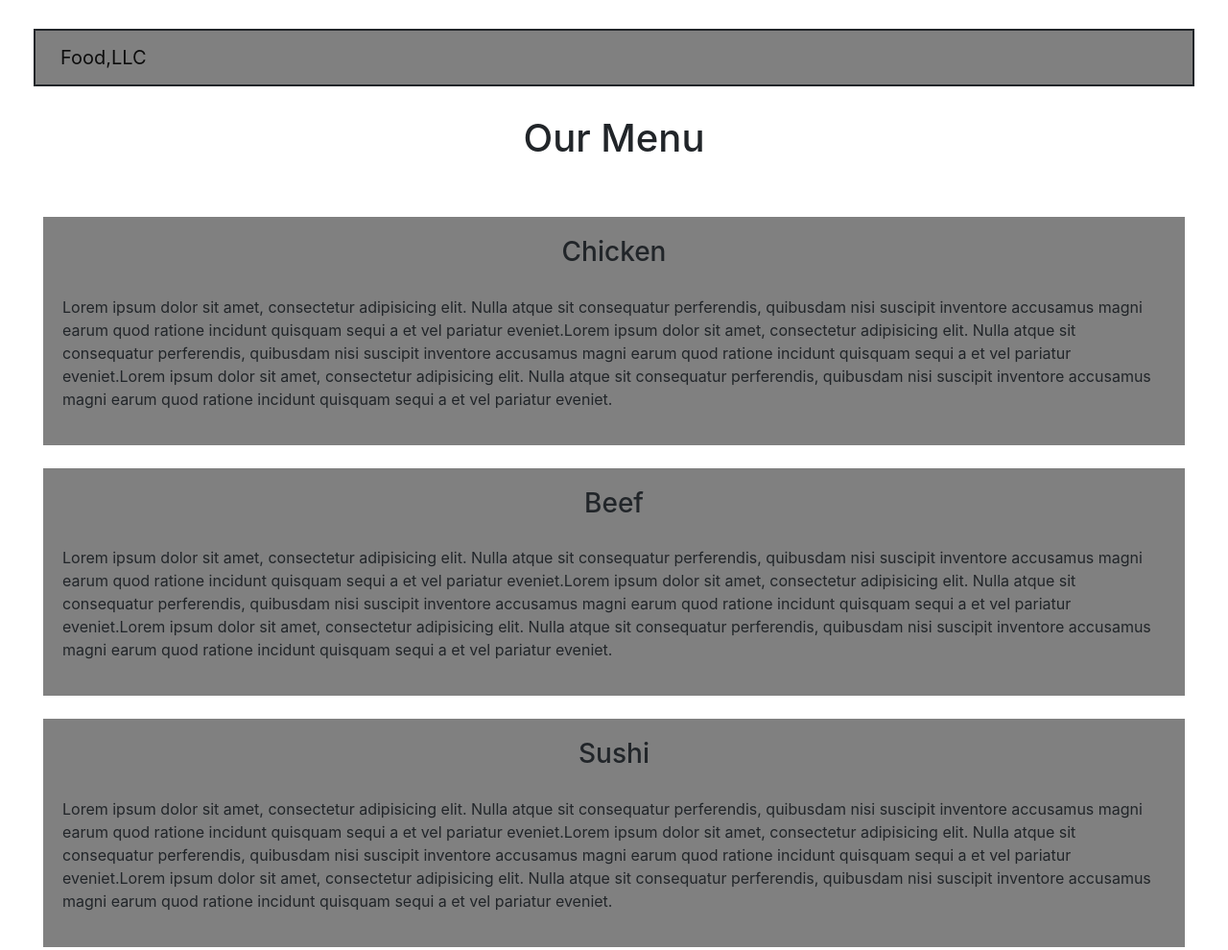
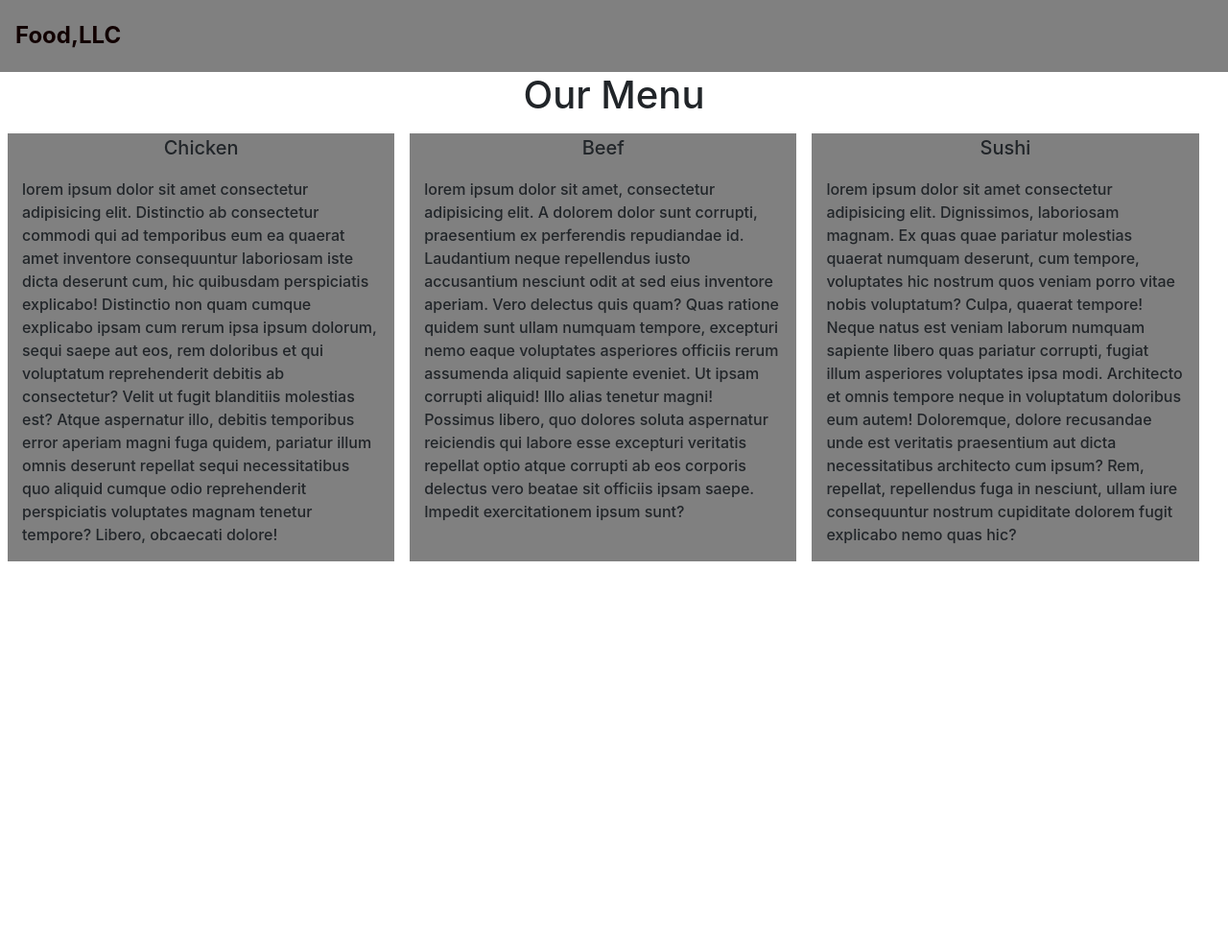
Before and after one commit to siraj655/siraj655.github.io, a plain HTML site: page index.html in a window 1280 px wide. Shown: the whole page at 96% size. After the commit the page ends 800 px from the top, so only its background shows below. Drawn offline with nearby package versions, Linux system fonts and the light colour scheme.

Commit message:
commited

```diff
--- a/css/style.css
+++ b/css/style.css
@@ -1,18 +1,90 @@
-* {
-    padding: 10px;
+.navbar-brand {
+    padding-top: .7125rem !important;
+    padding-bottom: .7125rem !important;
+    font-size: 1.5rem !important;
+    font-weight: 700;
 }
 
-@media (min-width: 992px) {
-    div#collapsibleNavId {
+.navbar-dark .navbar-brand {
+    color: #100 !important;
+}
+
+p#sushi,
+#beef,
+#chicken {
+    font-size: 20px;
+    font-weight: 500;
+}
+
+p {
+    font-weight: 500;
+}
+
+@media(min-width:992px) {
+    .navbar-nav {
         display: none ! important;
     }
 }
 
-nav.navbar.navbar-expand-lg.navbar-light {
+.col-lg-4,
+.col-md-6,
+.col-md-12,
+.col-sm-12 {
     background-color: grey;
-    border: 2px solid;
 }
 
-.bg-color {
-    background-color: grey;
+.m-2 {
+    margin: 0.5rem !important;
 }
+
+@media (min-width: 768px) and (max-width:991px) {
+    .col-md-12 {
+        flex: 0 0 97% !important;
+    }
+
+    .col-md-6 {
+        flex: 0 0 47.5% !important;
+        max-width: 50% !important;
+    }
+
+    #myBtn {
+        display: none !important;
+    }
+}
+
+@media (min-width:992px) {
+    .col-lg-4 {
+        flex: 0 0 31.5% !important;
+    }
+
+    #myBtn {
+        display: none !important;
+    }
+}
+
+@media (max-width:767px) {
+    .col-sm-12 {
+        flex: 0 0 97% !important;
+    }
+}
+
+#myBtn {
+    display: none;
+    position: fixed;
+    bottom: 20px;
+    right: 30px;
+    z-index: 99;
+    font-size: 15px;
+    font-weight: 500;
+    border: none;
+    outline: none;
+    background-color: white;
+    color: black;
+    cursor: pointer;
+    padding: 15px;
+    border-radius: 4px;
+}
+
+#myBtn:hover {
+    background-color: #555;
+}
--- a/index.html
+++ b/index.html
@@ -14,16 +14,15 @@
 </head>
 
 <body>
-    <div class="container-fluid">
-        <nav class="navbar navbar-expand-lg navbar-light">
+    <header id="top">
+        <nav class="navbar navbar-expand-lg navbar-dark" style="background-color: grey;">
             <a class="navbar-brand" href="#">Food,LLC</a>
-            <button class="navbar-toggler d-lg-none" type="button" data-toggle="collapse"
-                data-target="#collapsibleNavId" aria-controls="collapsibleNavId" aria-expanded="false"
-                aria-label="Toggle navigation">
+            <button class="navbar-toggler" type="button" data-toggle="collapse" data-target="#navbarNavDropdown"
+                aria-controls="navbarNavDropdown" aria-expanded="false" aria-label="Toggle navigation">
                 <span class="navbar-toggler-icon"></span>
             </button>
-            <div class="collapse navbar-collapse" id="collapsibleNavId">
-                <ul class="navbar-nav mr-auto mt-2 mt-lg-0">
+            <div class="collapse navbar-collapse" id="navbarNavDropdown">
+                <ul class="navbar-nav">
                     <li class="nav-item active">
                         <a class="nav-link" href="#chicken">Chicken <span class="sr-only">(current)</span></a>
                     </li>
@@ -36,81 +35,79 @@
                 </ul>
             </div>
         </nav>
-    </div>
-    <div class="container-fluid">
+    </header>
+    <div>
         <h1 class="text-center"> Our Menu</h1>
     </div>
     <div class="container-fluid">
         <div class="row">
-            <div class="col-md-12 col-sm-12 col-xs-12">
-                <div class="bg-color">
-                    <h3 class="text-center" id="chicken">Chicken</h3>
-                    <p> Lorem ipsum dolor sit amet, consectetur adipisicing elit. Nulla atque sit consequatur
-                        perferendis, quibusdam nisi suscipit inventore accusamus magni earum quod ratione incidunt
-                        quisquam
-                        sequi a et vel pariatur eveniet.Lorem ipsum dolor sit amet, consectetur adipisicing elit. Nulla
-                        atque
-                        sit consequatur
-                        perferendis, quibusdam nisi suscipit inventore accusamus magni earum quod ratione incidunt
-                        quisquam
-                        sequi a et vel pariatur eveniet.Lorem ipsum dolor sit amet, consectetur adipisicing elit. Nulla
-                        atque
-                        sit consequatur
-                        perferendis, quibusdam nisi suscipit inventore accusamus magni earum quod ratione incidunt
-                        quisquam
-                        sequi a et vel pariatur eveniet.
-                    </p>
-                </div>
-                <br>
-                <div class="bg-color">
-                    <h3 class="text-center" id="beef">Beef</h3>
-                    <p id="beef"> Lorem ipsum dolor sit amet, consectetur adipisicing elit. Nulla atque sit consequatur
-                        perferendis, quibusdam nisi suscipit inventore accusamus magni earum quod ratione incidunt
-                        quisquam
-                        sequi a et vel pariatur eveniet.Lorem ipsum dolor sit amet, consectetur adipisicing elit. Nulla
-                        atque
-                        sit consequatur
-                        perferendis, quibusdam nisi suscipit inventore accusamus magni earum quod ratione incidunt
-                        quisquam
-                        sequi a et vel pariatur eveniet.Lorem ipsum dolor sit amet, consectetur adipisicing elit. Nulla
-                        atque
-                        sit consequatur
-                        perferendis, quibusdam nisi suscipit inventore accusamus magni earum quod ratione incidunt
-                        quisquam
-                        sequi a et vel pariatur eveniet.
-                    </p>
-                </div>
-                <br>
-                <div class="bg-color">
-                    <h3 class="text-center" id="sushi">Sushi</h3>
-                    <p id="sushi"> Lorem ipsum dolor sit amet, consectetur adipisicing elit. Nulla atque sit consequatur
-                        perferendis, quibusdam nisi suscipit inventore accusamus magni earum quod ratione incidunt
-                        quisquam
-                        sequi a et vel pariatur eveniet.Lorem ipsum dolor sit amet, consectetur adipisicing elit. Nulla
-                        atque
-                        sit consequatur
-                        perferendis, quibusdam nisi suscipit inventore accusamus magni earum quod ratione incidunt
-                        quisquam
-                        sequi a et vel pariatur eveniet.Lorem ipsum dolor sit amet, consectetur adipisicing elit. Nulla
-                        atque
-                        sit consequatur
-                        perferendis, quibusdam nisi suscipit inventore accusamus magni earum quod ratione incidunt
-                        quisquam
-                        sequi a et vel pariatur eveniet.
-                    </p>
-                </div>
+            <div class="bg-color col-lg-4 col-md-6 col-sm-12 m-2">
+                <p id="chicken" class="text-center">Chicken</p>
+                <p>lorem ipsum dolor sit amet consectetur adipisicing elit. Distinctio ab consectetur commodi qui ad
+                    temporibus eum ea quaerat amet inventore consequuntur laboriosam iste dicta deserunt cum, hic
+                    quibusdam perspiciatis explicabo!
+                    Distinctio non quam cumque explicabo ipsam cum rerum ipsa ipsum dolorum, sequi saepe aut eos, rem
+                    doloribus et qui voluptatum reprehenderit debitis ab consectetur? Velit ut fugit blanditiis
+                    molestias est?
+                    Atque aspernatur illo, debitis temporibus error aperiam magni fuga quidem, pariatur illum omnis
+                    deserunt repellat sequi necessitatibus quo aliquid cumque odio reprehenderit perspiciatis voluptates
+                    magnam tenetur tempore? Libero, obcaecati dolore!</p>
+            </div>
+            <div class="bg-color col-lg-4 col-md-6 col-sm-12 m-2">
+                <p id="beef" class="text-center">Beef</p>
+                <p>lorem ipsum dolor sit amet, consectetur adipisicing elit. A dolorem dolor sunt corrupti, praesentium
+                    ex perferendis repudiandae id. Laudantium neque repellendus iusto accusantium nesciunt odit at sed
+                    eius inventore aperiam.
+                    Vero delectus quis quam? Quas ratione quidem sunt ullam numquam tempore, excepturi nemo eaque
+                    voluptates asperiores officiis rerum assumenda aliquid sapiente eveniet. Ut ipsam corrupti aliquid!
+                    Illo alias tenetur magni!
+                    Possimus libero, quo dolores soluta aspernatur reiciendis qui labore esse excepturi veritatis
+                    repellat optio atque corrupti ab eos corporis delectus vero beatae sit officiis ipsam saepe. Impedit
+                    exercitationem ipsum sunt?</p>
+            </div>
+            <button onclick="topFunction()" id="myBtn" title="Go to top">Top</button>
+            <div class="bg-color col-lg-4 col-md-12 col-sm-12 m-2">
+                <p id="sushi" class="text-center">Sushi</p>
+                <p>lorem ipsum dolor sit amet consectetur adipisicing elit. Dignissimos, laboriosam magnam. Ex quas quae
+                    pariatur molestias quaerat numquam deserunt, cum tempore, voluptates hic nostrum quos veniam porro
+                    vitae nobis voluptatum?
+                    Culpa, quaerat tempore! Neque natus est veniam laborum numquam sapiente libero quas pariatur
+                    corrupti, fugiat illum asperiores voluptates ipsa modi. Architecto et omnis tempore neque in
+                    voluptatum doloribus eum autem!
+                    Doloremque, dolore recusandae unde est veritatis praesentium aut dicta necessitatibus architecto cum
+                    ipsum? Rem, repellat, repellendus fuga in nesciunt, ullam iure consequuntur nostrum cupiditate
+                    dolorem fugit explicabo nemo quas hic?</p>
             </div>
         </div>
     </div>
+    <!-- Bootstrap JS,Jquery -->
+    <script src="https://code.jquery.com/jquery-3.2.1.slim.min.js"></script>
+    <script src="https://cdnjs.cloudflare.com/ajax/libs/popper.js/1.12.9/umd/popper.min.js"></script>
+    <script src="https://maxcdn.bootstrapcdn.com/bootstrap/4.0.0/js/bootstrap.min.js"></script>
+    <script>
+        //Get the button
+        var mybutton = document.getElementById("myBtn");
 
-    <!-- Optional JavaScript -->
-    <!-- jQuery first, then Popper.js, then Bootstrap JS -->
-    <script src="https://code.jquery.com/jquery-3.2.1.slim.min.js">
-    </script>
-    <script src="https://cdnjs.cloudflare.com/ajax/libs/popper.js/1.12.9/umd/popper.min.js">
-    </script>
-    <script src="https://maxcdn.bootstrapcdn.com/bootstrap/4.0.0/js/bootstrap.min.js">
+        // When the user scrolls down 20px from the top of the document, show the button
+        window.onscroll = function () {
+            scrollFunction()
+        };
+
+        function scrollFunction() {
+            if (document.body.scrollTop > 20 || document.documentElement.scrollTop > 20) {
+                mybutton.style.display = "block";
+            } else {
+                mybutton.style.display = "none";
+            }
+        }
+
+        // When the user clicks on the button, scroll to the top of the document
+        function topFunction() {
+            document.body.scrollTop = 0;
+            document.documentElement.scrollTop = 0;
+        }
     </script>
 </body>
 
 </html>
+</body>
```
